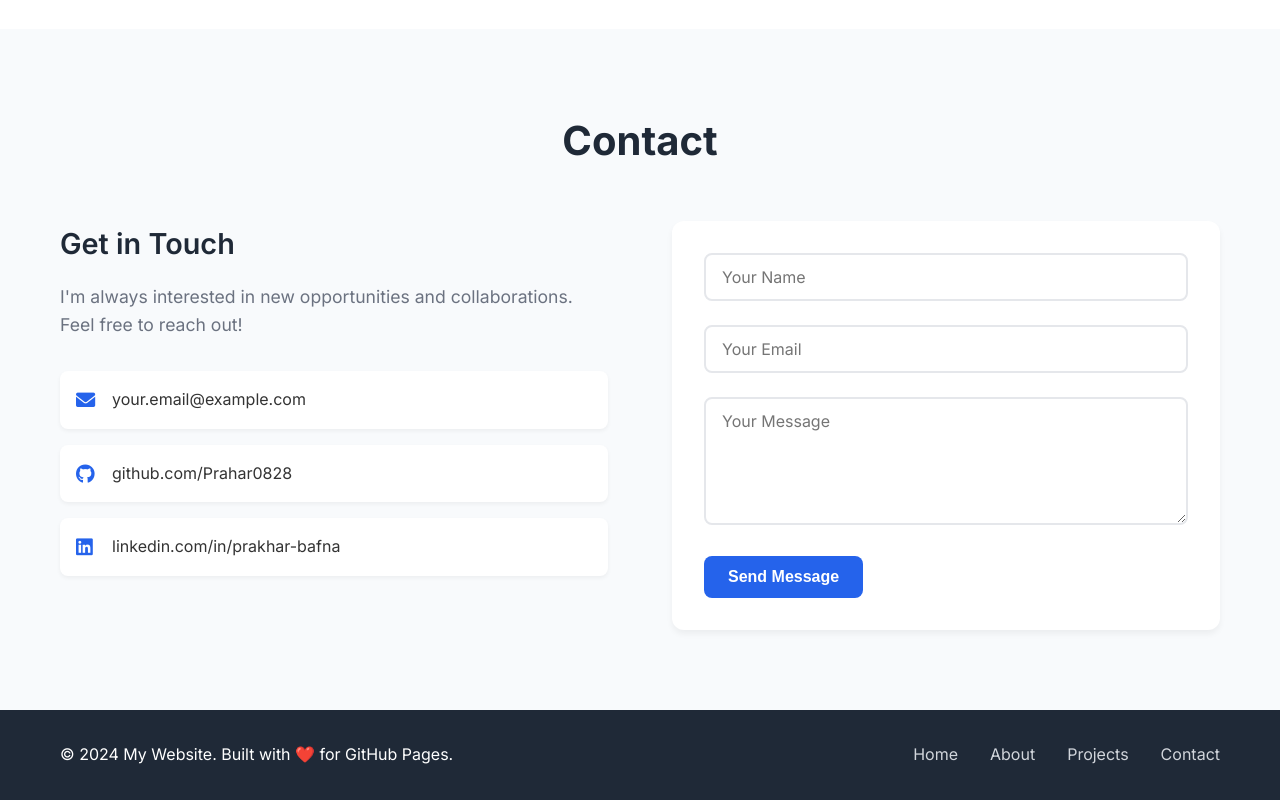
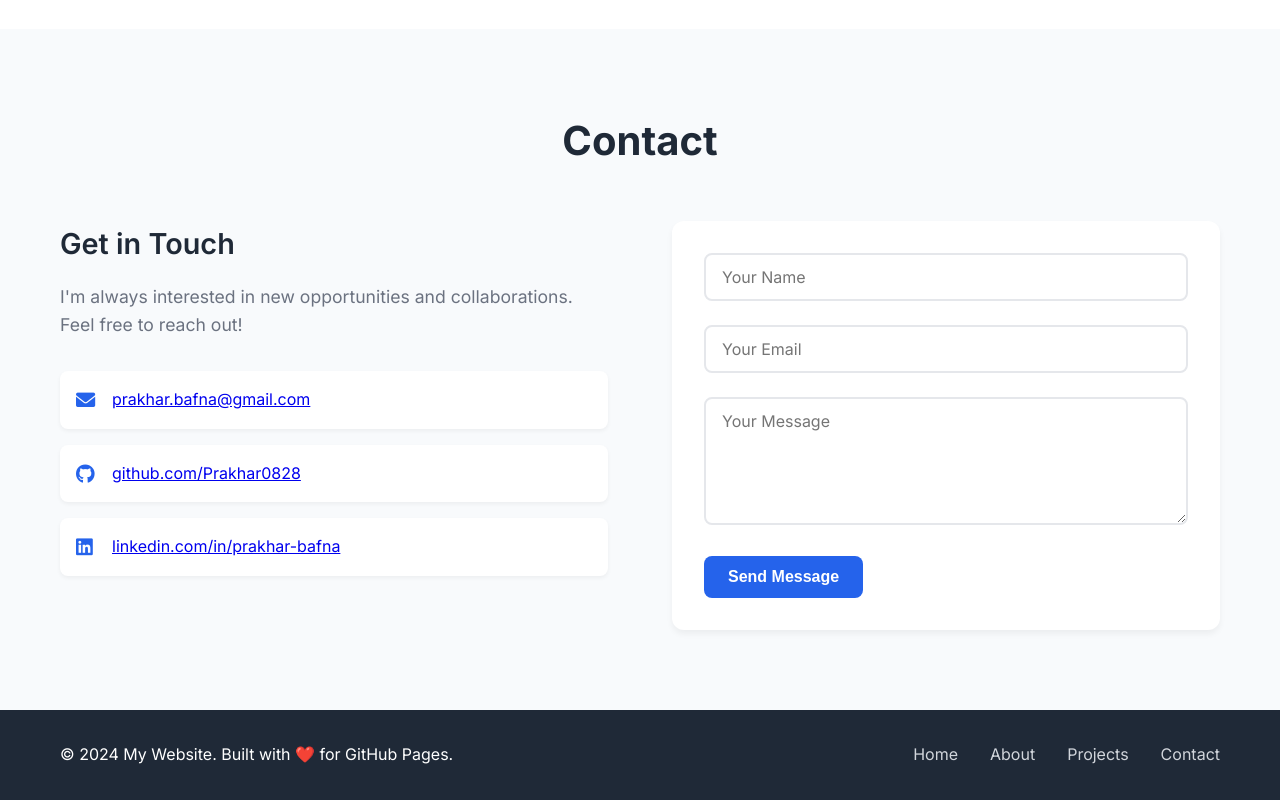
Before and after one commit to Prakhar0828/Prakhar0828.github.io, a plain HTML site: page index.html in a window 1280 px wide. Shown: the part 2073-2873 px from the top of the page. Drawn offline with Linux system fonts and the light colour scheme.

Commit message:
Update contact methods in index.html to use clickable links for email, GitHub, and LinkedIn profiles

```diff
--- a/index.html
+++ b/index.html
@@ -138,15 +138,15 @@
                         <div class="contact-methods">
                             <div class="contact-method">
                                 <i class="fas fa-envelope"></i>
-                                <span>your.email@example.com</span>
+                                <a href="mailto:prakhar.bafna@gmail.com">prakhar.bafna@gmail.com</a>
                             </div>
                             <div class="contact-method">
                                 <i class="fab fa-github"></i>
-                                <span>github.com/Prahar0828</span>
+                                <a href="https://github.com/Prakhar0828" target="_blank" rel="noopener noreferrer">github.com/Prakhar0828</a>
                             </div>
                             <div class="contact-method">
                                 <i class="fab fa-linkedin"></i>
-                                <span>linkedin.com/in/prakhar-bafna</span>
+                                <a href="https://linkedin.com/in/prakhar-bafna" target="_blank" rel="noopener noreferrer">linkedin.com/in/prakhar-bafna</a>
                             </div>
                         </div>
                     </div>
```
